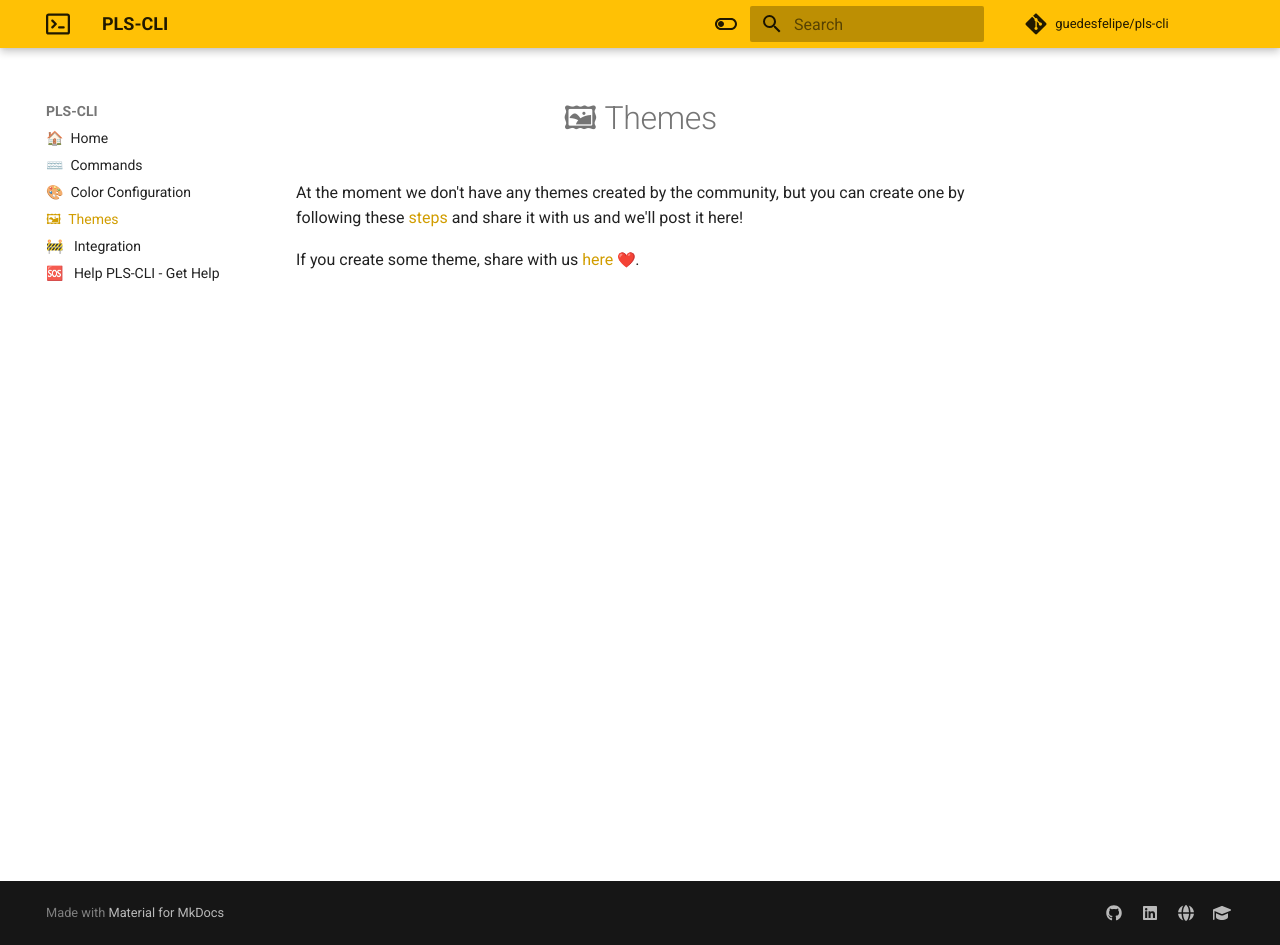
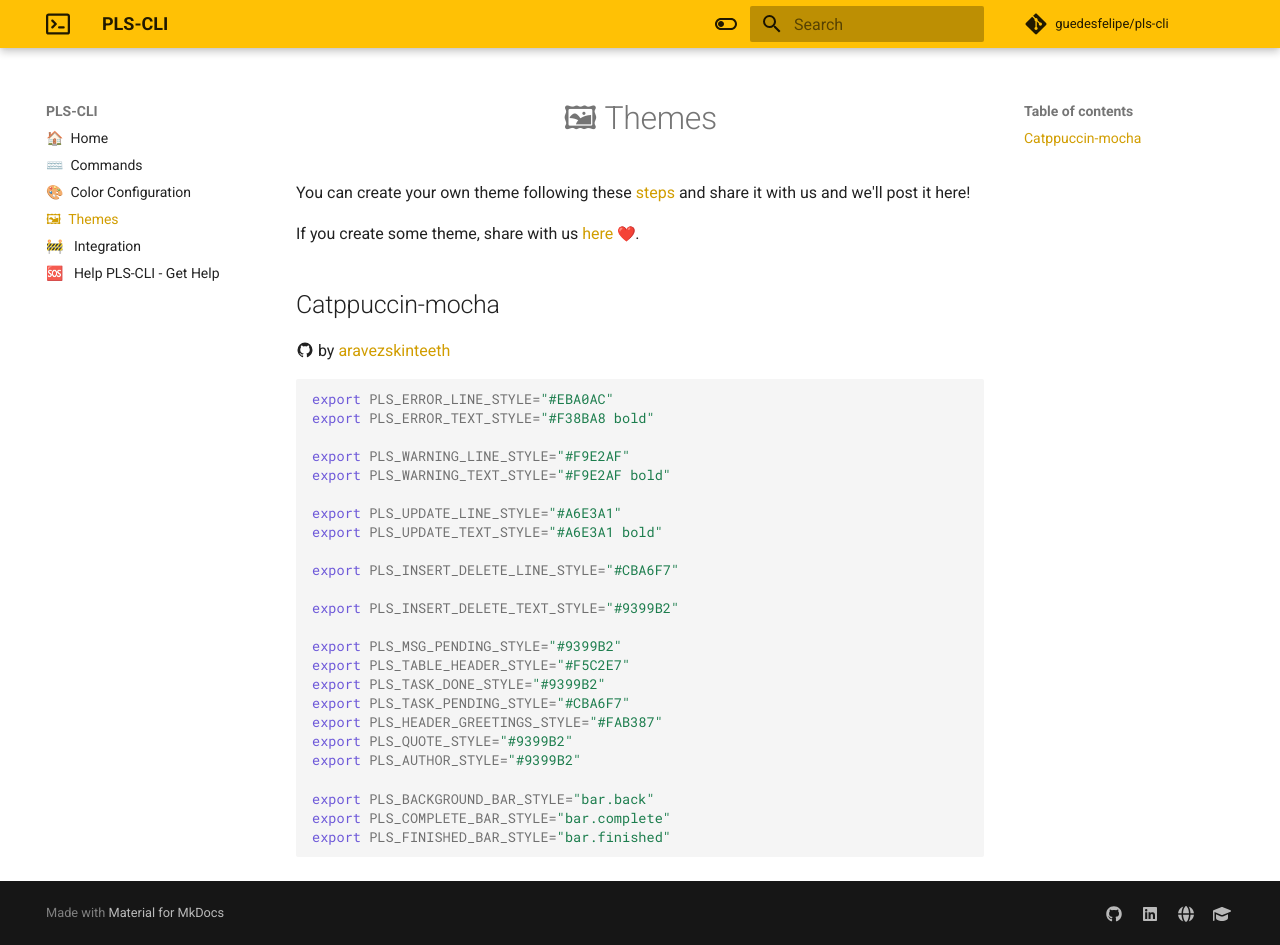
Before and after one commit to guedesfelipe/pls-cli, an MkDocs documentation site: the page built from docs/themes.md, in a window 1280 px wide and 945 px high. Built offline with MkDocs 1.6.1 and Material for MkDocs 9.7.7, drawn with Linux system fonts in a browser that asks for light colours; emoji names are drawn with the system emoji font; comment, search, counter and statistics services are not loaded.

Commit message:
📝 Add new theme
Catppuccin-mocha

````diff
--- a/docs/themes.md
+++ b/docs/themes.md
@@ -2,6 +2,36 @@
   🖼 Themes
 </h1>
 
-At the moment we don't have any themes created by the community, but you can create one by following these [steps](https://guedesfelipe.github.io/pls-cli/color_config/) and share it with us and we'll post it here!
+You can create your own theme following these [steps](https://guedesfelipe.github.io/pls-cli/color_config/) and share it with us and we'll post it here!
 
 If you create some theme, share with us <a href="https://github.com/guedesfelipe/pls-cli/discussions/1#discussion-4174647" target="_blank">here</a> :heart:.
+
+## Catppuccin-mocha
+:material-github: by [aravezskinteeth](https://github.com/aravezskinteeth)
+
+```sh
+export PLS_ERROR_LINE_STYLE="#EBA0AC"
+export PLS_ERROR_TEXT_STYLE="#F38BA8 bold"
+
+export PLS_WARNING_LINE_STYLE="#F9E2AF"
+export PLS_WARNING_TEXT_STYLE="#F9E2AF bold"
+
+export PLS_UPDATE_LINE_STYLE="#A6E3A1"
+export PLS_UPDATE_TEXT_STYLE="#A6E3A1 bold"
+
+export PLS_INSERT_DELETE_LINE_STYLE="#CBA6F7"
+
+export PLS_INSERT_DELETE_TEXT_STYLE="#9399B2"
+
+export PLS_MSG_PENDING_STYLE="#9399B2"
+export PLS_TABLE_HEADER_STYLE="#F5C2E7"
+export PLS_TASK_DONE_STYLE="#9399B2"
+export PLS_TASK_PENDING_STYLE="#CBA6F7"
+export PLS_HEADER_GREETINGS_STYLE="#FAB387"
+export PLS_QUOTE_STYLE="#9399B2"
+export PLS_AUTHOR_STYLE="#9399B2"
+
+export PLS_BACKGROUND_BAR_STYLE="bar.back"
+export PLS_COMPLETE_BAR_STYLE="bar.complete"
+export PLS_FINISHED_BAR_STYLE="bar.finished"
+```
````
